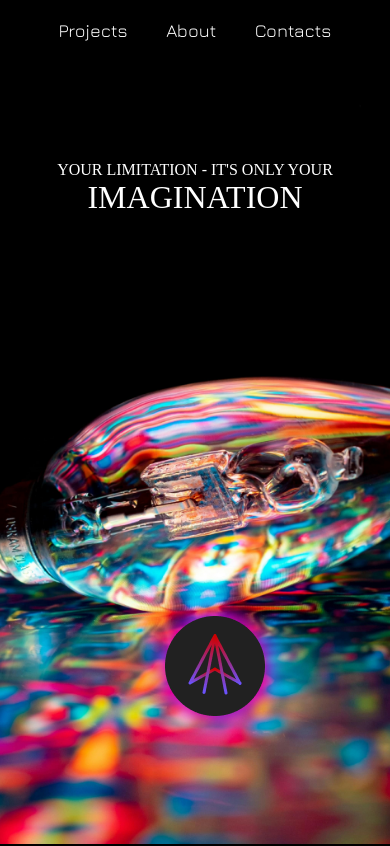
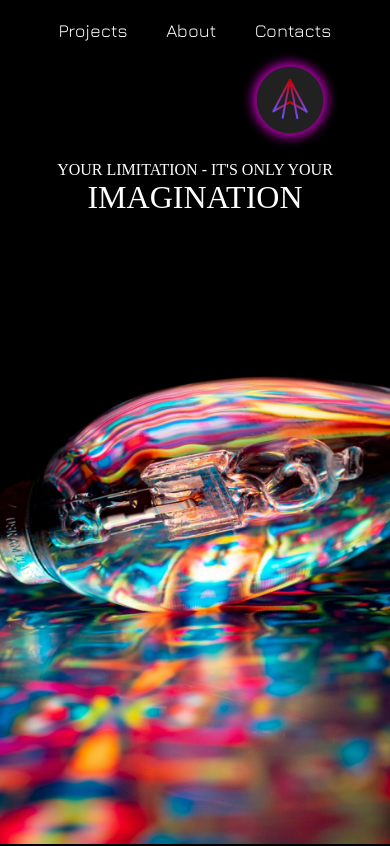
Before and after one commit to BaitemirAsanbaev/portfolio-old, a Vue app: page / in a window 390 px wide. Shown: the top 846 px of the page. Built offline with nearby package versions, Linux system fonts and the light colour scheme; a web font is replaced by a local one.

Commit message:
some fixes

```diff
--- a/src/App.vue
+++ b/src/App.vue
@@ -1,12 +1,10 @@
 <template>
   <div class="App">
+    <Curtain />
     <Header />
     <Projects />
     <About />
     <Footer />
-    <div class="curtain">
-      <a href="#nav"><img src="./assets/curtain.png" alt="curtain" /></a>
-    </div>
   </div>
 </template>
 
@@ -15,13 +13,15 @@ import Header from './components/Header.vue'
 import About from './components/About.vue'
 import Footer from './components/Footer.vue'
 import Projects from './components/Projects.vue'
+import Curtain from './components/Curtain.vue'
 export default {
   name: 'App',
   components: {
     Header,
     About,
     Footer,
-    Projects
+    Projects,
+    Curtain
   }
 }
 </script>
@@ -41,9 +41,4 @@ body {
   font-family: 'Jura', sans-serif;
   scroll-behavior: smooth;
 }
-.curtain{
-  position: fixed;
-  bottom: 100px;
-  right: 100px;
-}
 </style>
--- /dev/null
+++ b/src/components/Curtain.vue
@@ -0,0 +1,31 @@
+<template>
+  <div class="curtain">
+    <a href="#nav"><img src="../assets/curtain.png" alt="curtain" /></a>
+  </div>
+</template>
+
+<script>
+export default {
+  name: 'CurtainVue'
+}
+</script>
+
+<style lang="scss" scoped>
+.curtain {
+  position: fixed;
+  top: 200px;
+  right: 50px;
+}
+
+@media(max-width: 800px) {
+  .curtain {
+    top: 50px;
+
+    a {
+      img {
+        width: 100px
+      }
+    }
+  }
+}
+</style>
--- a/src/components/projects.js
+++ b/src/components/projects.js
@@ -34,7 +34,7 @@ export const projects = [
     github: 'https://github.com/BaitemirAsanbaev/keanu-weather'
   },
   {
-    title: 'Kanye Weatern',
+    title: 'Kanye Western',
     img: kanye,
     link: 'https://kanye-western.netlify.app/',
     github: 'https://github.com/BaitemirAsanbaev/kanye-weatern'
```
